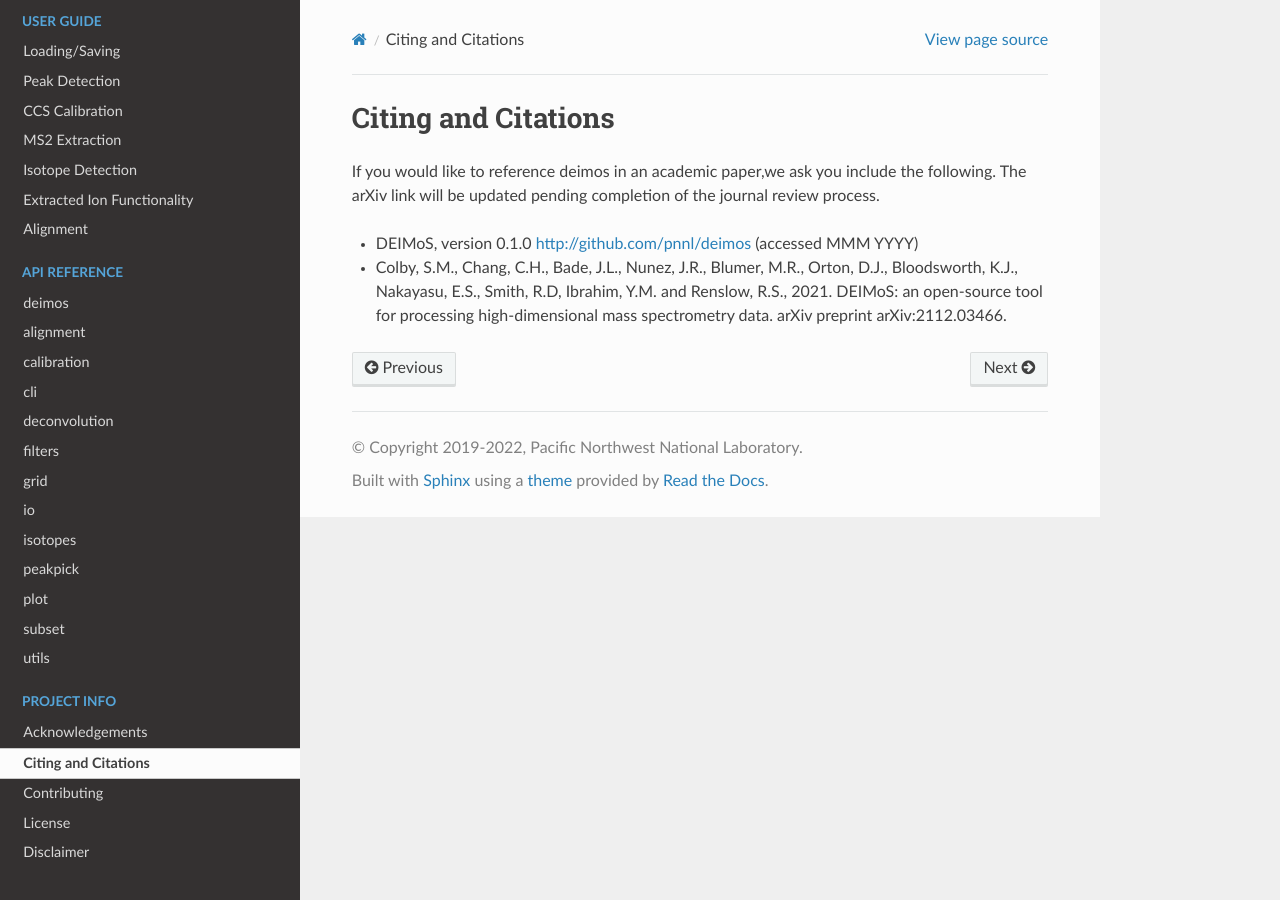
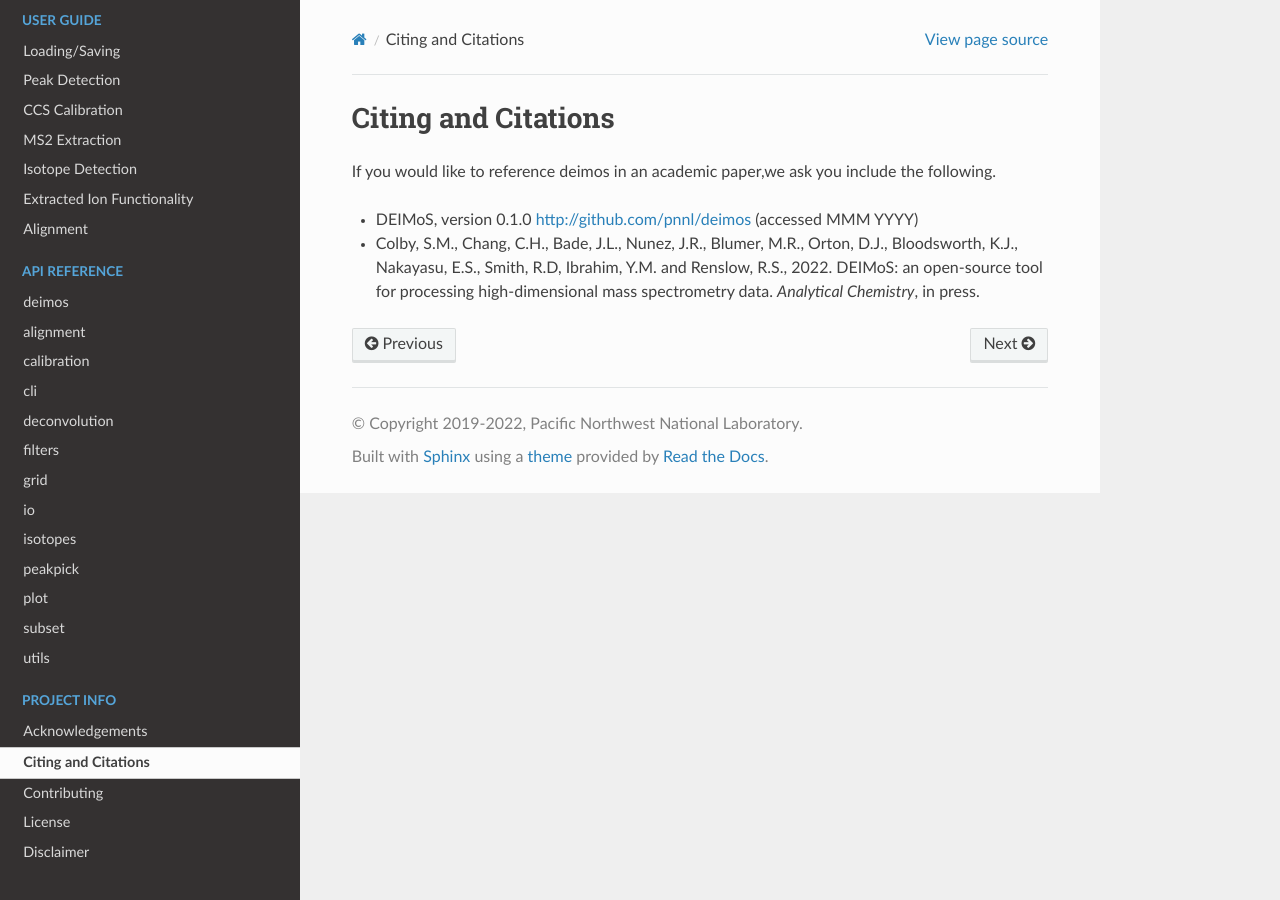
Before and after one commit to tebe372/Deimos, a Sphinx documentation site: the page built from docs/source/project_info/citing_and_citations.rst, in a window 1280 px wide. Built offline with Sphinx 7.4.7 and the Read the Docs theme 2.0.0, drawn with Linux system fonts in a browser that asks for light colours.

```diff
--- a/docs/source/conf.py
+++ b/docs/source/conf.py
@@ -49,8 +49,14 @@ exclude_patterns = ['_build', 'Thumbs.db', '.DS_Store']
 
 # The theme to use for HTML and HTML Help pages.  See the documentation for
 # a list of builtin themes.
-#
 html_theme = 'sphinx_rtd_theme'
+html_logo = 'assets/logo.png'
+html_theme_options = {
+    'logo_only': True,
+    'display_version': False,
+    'collapse_navigation': True,
+    'navigation_depth': 1
+}
 
 # Add any paths that contain custom static files (such as style sheets) here,
 # relative to this directory. They are copied after the builtin static files,
--- a/docs/source/getting_started/cli.rst
+++ b/docs/source/getting_started/cli.rst
@@ -34,7 +34,7 @@ A default workflow configuration (``resources/example_config.yaml``) is provided
     --cluster PATH  path to cluster execution yaml configuration file
     --jobs N        number of simultaneous jobs to submit to a slurm queue
 
-Inputs (`.mzML <http://www.psidev.info/mzML>`_) or .mzML.gz) will automatically be detected in the ``input/`` folder, and results will be populated in a corresponding ``output/`` folder, both relative to the current working directory.
+Inputs (`.mzML <http://www.psidev.info/mzML>`_ or .mzML.gz) will automatically be detected in the ``input/`` folder, and results will be populated in a corresponding ``output/`` folder, both relative to the current working directory.
 For example:
 
 
@@ -48,4 +48,4 @@ For example:
   │  └── ...
   └── output
 
-For running in cluster environments, please consult the `Snakemake <https://snakemake.readthedocs.io>`_ workflow management system documentation concerning `profiles <https://snakemake.readthedocs.io/en/stable/executing/cli.html#profiles>`_.
+For running in cluster environments, please consult the `Snakemake <https://snakemake.readthedocs.io>`_ workflow management system documentation concerning profiles.
--- a/docs/source/index.rst
+++ b/docs/source/index.rst
@@ -12,6 +12,11 @@ Notably, DEIMoS operates on N-dimensional data, largely agnostic to acquisition
 algorithm implementations simultaneously utilize all dimensions to (i) offer greater separation between features,
 thus improving detection sensitivity, (ii) increase alignment/feature matching confidence among datasets,
 and (iii) mitigate convolution artifacts in tandem mass spectra.
+
+.. image:: assets/overview.png
+	:align: center
+	:width: 400
+  	:alt: DEIMoS functionality overview
 
 .. toctree::
 	:caption: Getting Started
--- a/docs/source/project_info/acknowledgements.rst
+++ b/docs/source/project_info/acknowledgements.rst
@@ -30,8 +30,8 @@ Subject Matter Experts
 
 Experimentalists
 ----------------
+- Kent Bloodsworth
 - Danny Orton
-- Kent Bloodsworth
 
 Key Users
 ---------
--- a/docs/source/project_info/citing_and_citations.rst
+++ b/docs/source/project_info/citing_and_citations.rst
@@ -5,7 +5,6 @@ Citing and Citations
 ====================
 
 If you would like to reference deimos in an academic paper,we ask you include the following.
-The arXiv link will be updated pending completion of the journal review process.
 
 * DEIMoS, version 0.1.0 http://github.com/pnnl/deimos (accessed MMM YYYY)
-* Colby, S.M., Chang, C.H., Bade, J.L., Nunez, J.R., Blumer, M.R., Orton, D.J., Bloodsworth, K.J., Nakayasu, E.S., Smith, R.D, Ibrahim, Y.M. and Renslow, R.S., 2021. DEIMoS: an open-source tool for processing high-dimensional mass spectrometry data. arXiv preprint arXiv:2112.03466.
+* Colby, S.M., Chang, C.H., Bade, J.L., Nunez, J.R., Blumer, M.R., Orton, D.J., Bloodsworth, K.J., Nakayasu, E.S., Smith, R.D, Ibrahim, Y.M. and Renslow, R.S., 2022. DEIMoS: an open-source tool for processing high-dimensional mass spectrometry data. *Analytical Chemistry*, in press.
--- a/docs/source/project_info/contributing.rst
+++ b/docs/source/project_info/contributing.rst
@@ -14,7 +14,7 @@ Types of Contributions
 Submit Feedback
 ===============
 
-The best way to provide feedback is to open an issue at https://github.com/pnnl/deimos/issues.
+The best way to provide feedback is to open an issue `here <https://github.com/pnnl/deimos/issues>`_.
 When proposing a feature:
 
 * Explain in detail how it would work
@@ -23,7 +23,7 @@ When proposing a feature:
 Report Bugs
 ===========
 
-Please report bugs at https://github.com/pnnl/deimos/issues.
+Please report bugs `here <https://github.com/pnnl/deimos/issues>`_.
 When reporting, please include:
 
 * Your operating system and version.
```
Also changed, not shown: README.md (+2 -75 lines), docs/source/assets/icon.png (added), docs/source/assets/logo.png (added), docs/source/assets/overview.png (added).
